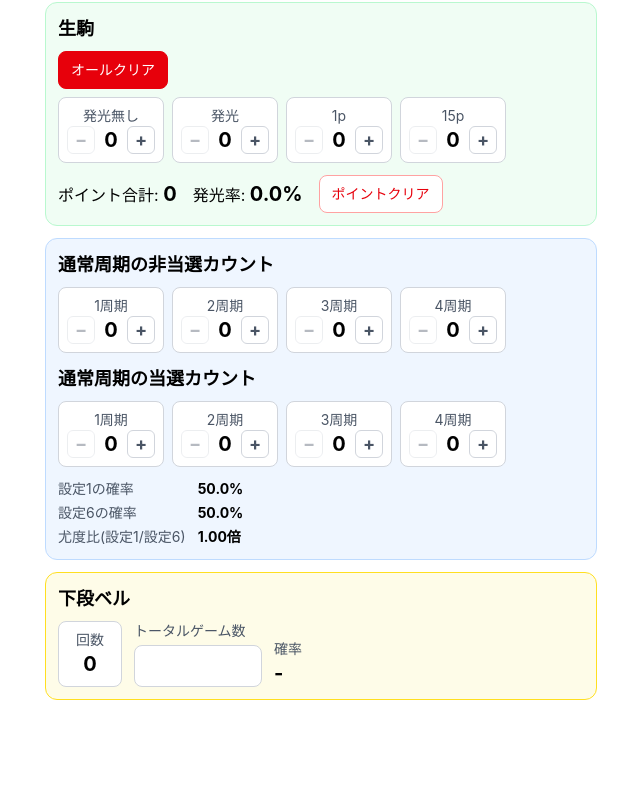
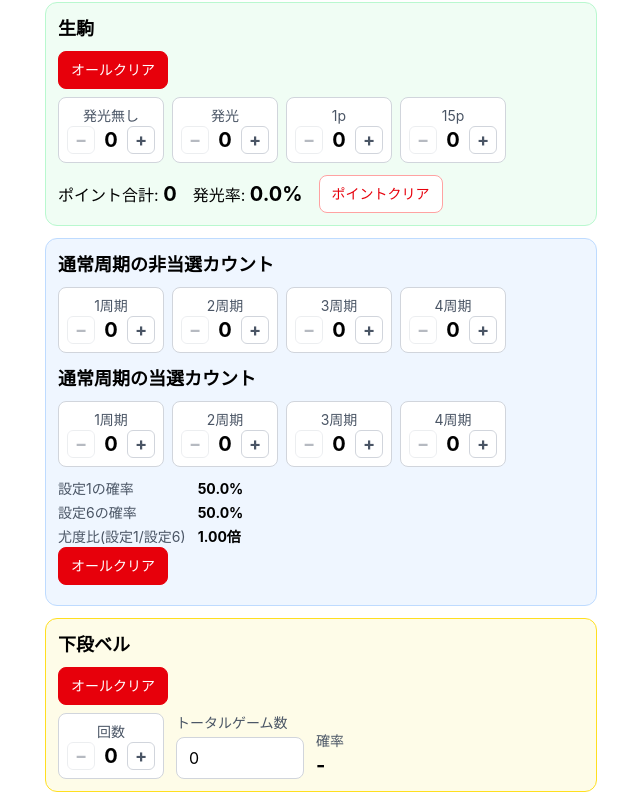
Before and after one commit to taromaro/slot-checker, a React (Vite) app: page / in a window 1280 px wide. Shown: the part 286-1090 px from the top of the page, without its empty margins (319-959 px from the left). Before the commit the page ends 998 px from the top, so only its background shows below. Built offline with nearby package versions, Linux system fonts and the light colour scheme.

Commit message:
下段ベル追加

```diff
--- a/src/components/GedanBell.tsx
+++ b/src/components/GedanBell.tsx
@@ -1,22 +1,34 @@
-import { useState } from "react";
 import { useCount } from "../hooks/useCount";
-import { CountUp } from "./CountUp";
+import { Stepper } from "./Stepper";
 
+const name = "下段ベル"
 export const GedanBell = () => {
-  const [num, setNum] = useCount();
-  const [totalGames, setTotalGames] = useState("");
+  const [num, onIncrement, onDecrement, resetNum] = useCount(`${name}`);
+  const [totalGames, setTotalGames, , resetTotalGames] = useCount(`${name}-ゲーム数`);
 
   const games = Number(totalGames);
-  const probability =
-    num > 0 && games > 0 ? `1/${(games / num).toFixed(2)}` : "-";
+  const probability = num > 0 && games > 0 ? `1/${(games / num).toFixed(2)}` : "-";
 
   return (
     <section className="rounded-xl border border-yellow-300 bg-yellow-50 p-3">
-      <h2 className="mb-2 text-lg font-bold">下段ベル</h2>
-
+      <h2 className="mb-2 text-lg font-bold">{name}</h2>
+      <button
+        onClick = {() => {
+          resetNum();
+          resetTotalGames();
+          }
+        }
+        className="cursor-pointer rounded-lg border border-red-600 bg-red-600 px-3 py-2 text-sm text-white select-none hover:bg-red-700 active:bg-red-800 mb-2"
+        >
+        オールクリア
+      </button>
       <div className="flex flex-wrap items-end gap-3">
-        <CountUp onClick={() => setNum()} name="回数" num={num} />
-
+            <Stepper
+              onIncrement={onIncrement}
+              onDecrement={onDecrement}
+              name="回数"
+              num={num}
+            />
         <label className="flex flex-col text-sm text-gray-600">
           トータルゲーム数
           <input
@@ -24,11 +36,10 @@ export const GedanBell = () => {
             inputMode="numeric"
             min={0}
             value={totalGames}
-            onChange={(e) => setTotalGames(e.target.value)}
+            onChange={(e) => setTotalGames(Number(e.target.value) - totalGames)}
             className="mt-1 w-32 rounded-lg border border-gray-300 bg-white px-3 py-2 text-base text-black"
           />
         </label>
-
         <p className="text-sm text-gray-600">
           確率
           <span className="block text-xl font-bold text-black">
--- a/src/components/Period.tsx
+++ b/src/components/Period.tsx
@@ -25,17 +25,27 @@ const formatRatio = (ratio: number) => {
 };
 
 export const Period = () => {
-  const missCounters = [useCount(), useCount(), useCount(), useCount()];
-  const winCounters = [useCount(), useCount(), useCount(), useCount()];
+  // 非当選・当選でストレージキーが被らないよう、キー名を分ける
+  const [missFirst, missFirstPlus, missFirstMinus, resetWinFirst] = useCount(`${CYCLES[0].name}-miss`);
+  const [missSecond, missSecondPlus, missSecondMinus, resetWinSecond] = useCount(`${CYCLES[1].name}-miss`);
+  const [missThird, missThirdPlus, missThirdMinus, resetWinThird] = useCount(`${CYCLES[2].name}-miss`);
+  const [missFourth, missFourthPlus, missFourthMinus, resetWinFourth] = useCount(`${CYCLES[3].name}-miss`);
 
-  const periods = CYCLES.map((cycle, i) => {
-    const [miss, onMissPlus, onMissMinus] = missCounters[i];
-    const [win, onWinPlus, onWinMinus] = winCounters[i];
-    return { ...cycle, miss, onMissPlus, onMissMinus, win, onWinPlus, onWinMinus };
-  });
+  const [winFirst, winFirstPlus, winFirstMinus, resetMissFirst] = useCount(`${CYCLES[0].name}-win`);
+  const [winSecond, winSecondPlus, winSecondMinus, resetMissSecond] = useCount(`${CYCLES[1].name}-win`);
+  const [winThird, winThirdPlus, winThirdMinus, resetMissThird] = useCount(`${CYCLES[2].name}-win`);
+  const [winFourth, winFourthPlus, winFourthMinus, resetMissFourth] = useCount(`${CYCLES[3].name}-win`);
 
-  const logLow = periods.reduce((s, p) => s + logLikelihood(p.win, p.miss, p.low), 0);
-  const logHigh = periods.reduce((s, p) => s + logLikelihood(p.win, p.miss, p.high), 0);
+  const periods = [
+    { ...CYCLES[0], miss: missFirst, win: winFirst, onMissPlus: missFirstPlus, onMissMinus: missFirstMinus, onWinPlus: winFirstPlus, onWinMinus: winFirstMinus },
+    { ...CYCLES[1], miss: missSecond, win: winSecond, onMissPlus: missSecondPlus, onMissMinus: missSecondMinus, onWinPlus: winSecondPlus, onWinMinus: winSecondMinus },
+    { ...CYCLES[2], miss: missThird, win: winThird, onMissPlus: missThirdPlus, onMissMinus: missThirdMinus, onWinPlus: winThirdPlus, onWinMinus: winThirdMinus },
+    { ...CYCLES[3], miss: missFourth, win: winFourth, onMissPlus: missFourthPlus, onMissMinus: missFourthMinus, onWinPlus: winFourthPlus, onWinMinus: winFourthMinus },
+  ];
+
+  // 各周期の対数尤度を合計(設定1 / 設定6)
+  const logLow = periods.reduce((sum, p) => sum + logLikelihood(p.win, p.miss, p.low), 0);
+  const logHigh = periods.reduce((sum, p) => sum + logLikelihood(p.win, p.miss, p.high), 0);
 
   // 設定1のほうが何倍この結果になりやすいか（尤度比）。表示用
   const ratio = Math.exp(logLow - logHigh);
@@ -73,7 +83,6 @@ export const Period = () => {
           />
         ))}
       </div>
-
       <dl className="mt-3 grid grid-cols-[auto_1fr] gap-x-3 gap-y-1 text-sm">
         <dt className="text-gray-600">設定1の確率</dt>
         <dd className="font-bold">{(lowPosterior * 100).toFixed(1)}%</dd>
@@ -84,6 +93,22 @@ export const Period = () => {
         <dt className="text-gray-600">尤度比(設定1/設定6)</dt>
         <dd className="font-bold">{formatRatio(ratio)}</dd>
       </dl>
+      <button
+        onClick = {() => {
+            resetWinFirst();
+            resetWinSecond();
+            resetWinThird();
+            resetWinFourth();
+            resetMissFirst();
+            resetMissSecond();
+            resetMissThird();
+            resetMissFourth();
+          }
+        }
+        className="cursor-pointer rounded-lg border border-red-600 bg-red-600 px-3 py-2 text-sm text-white select-none hover:bg-red-700 active:bg-red-800 mb-2"
+        >
+        オールクリア
+      </button>
     </section>
   );
 };
```
